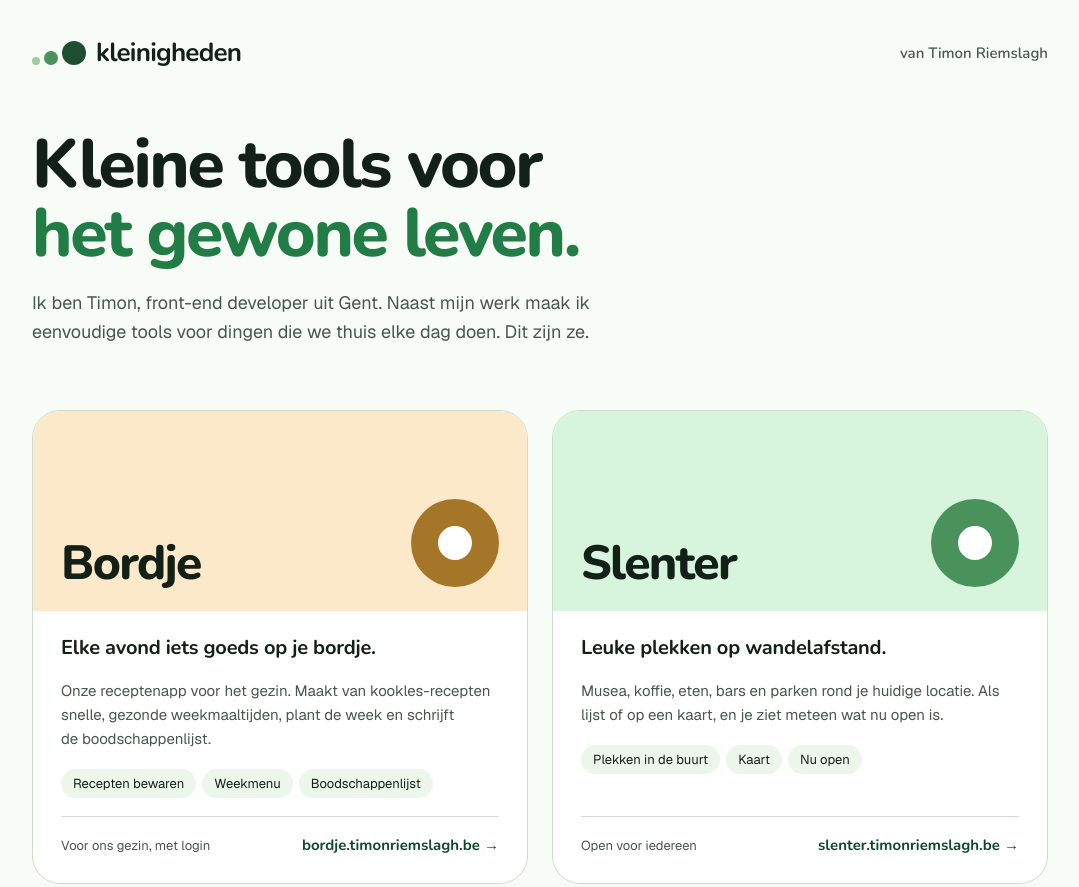
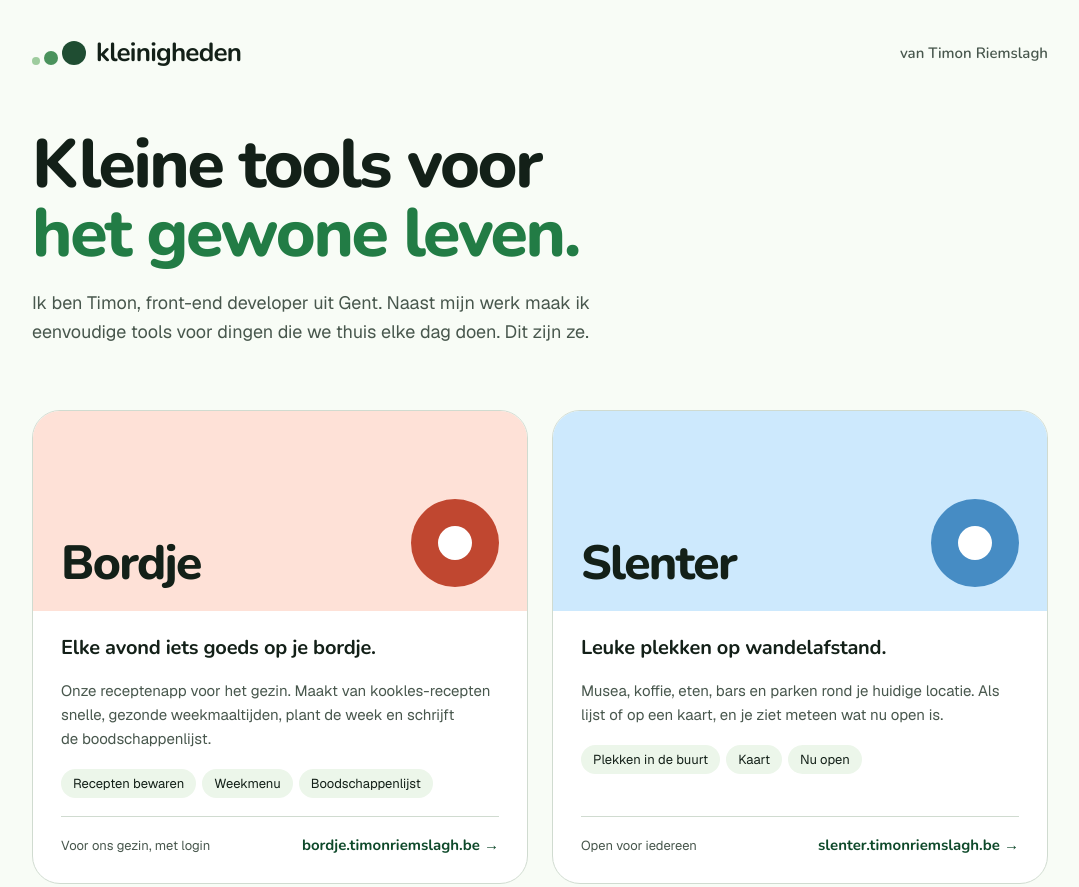
Before and after one commit to TimonRiemslagh/timonriemslagh, a plain HTML site: page index.html in a window 1280 px wide. Shown: the top 887 px of the page, without its empty margins (100-1179 px from the left). Drawn offline with nearby package versions, Linux system fonts and the light colour scheme.

Commit message:
Use each app's own colours on the tool cards
Co-Authored-By: Claude Opus 5.5 <noreply@anthropic.com>

```diff
--- a/index.html
+++ b/index.html
@@ -31,9 +31,9 @@
   <main class="toolsection rise d2">
     <div class="tools">
       <a class="tool" href="https://bordje.timonriemslagh.be">
-        <div class="panel p-cook">
+        <div class="panel p-bordje">
           <h2 class="tname">Bordje</h2>
-          <span class="orb o-cook" aria-hidden="true"><i></i></span>
+          <span class="orb o-bordje" aria-hidden="true"><i></i></span>
         </div>
         <div class="body">
           <p class="tagline">Elke avond iets goeds op je bordje.</p>
@@ -50,9 +50,9 @@
         </div>
       </a>
       <a class="tool" href="https://slenter.timonriemslagh.be">
-        <div class="panel p-walk">
+        <div class="panel p-slenter">
           <h2 class="tname">Slenter</h2>
-          <span class="orb o-walk" aria-hidden="true"><i></i></span>
+          <span class="orb o-slenter" aria-hidden="true"><i></i></span>
         </div>
         <div class="body">
           <p class="tagline">Leuke plekken op wandelafstand.</p>
--- a/styles.css
+++ b/styles.css
@@ -10,10 +10,10 @@
   --dot-1: oklch(0.8 0.08 145);
   --dot-2: oklch(0.6 0.11 150);
   --dot-3: oklch(0.38 0.07 155);
-  --cook: oklch(0.6 0.11 75);
-  --cook-bg: oklch(0.94 0.045 80);
-  --walk: oklch(0.6 0.11 150);
-  --walk-bg: oklch(0.94 0.045 150);
+  --bordje: oklch(0.56 0.16 33);
+  --bordje-bg: oklch(0.93 0.035 40);
+  --slenter: oklch(0.62 0.11 245);
+  --slenter-bg: oklch(0.92 0.04 238);
   --round: "Nunito", "Helvetica Neue", sans-serif;
   --sans: "Geist", "Helvetica Neue", Helvetica, sans-serif;
   --mono: "Geist Mono", ui-monospace, monospace;
@@ -53,13 +53,13 @@ ul { padding: 0; list-style: none; }
 .tool { display: flex; flex-direction: column; border-radius: 28px; background: #fff; border: 1px solid var(--line); overflow: hidden; color: var(--ink); transition: transform .25s ease, box-shadow .25s ease, border-color .25s ease; }
 .tool:hover { transform: translateY(-4px); border-color: var(--leaf); box-shadow: 0 22px 44px -28px oklch(0.4 0.1 152 / 0.5); color: var(--ink); }
 .panel { height: 200px; display: flex; align-items: flex-end; justify-content: space-between; padding: 24px 28px; gap: 16px; }
-.p-cook { background: var(--cook-bg); }
-.p-walk { background: var(--walk-bg); }
+.p-bordje { background: var(--bordje-bg); }
+.p-slenter { background: var(--slenter-bg); }
 .tname { font-family: var(--round); font-weight: 800; font-size: 48px; line-height: 1; letter-spacing: -0.035em; }
 .orb { width: 88px; height: 88px; border-radius: 50%; flex: none; display: flex; align-items: center; justify-content: center; }
 .orb i { display: block; width: 34px; height: 34px; border-radius: 50%; background: #fff; }
-.o-cook { background: var(--cook); }
-.o-walk { background: var(--walk); }
+.o-bordje { background: var(--bordje); }
+.o-slenter { background: var(--slenter); }
 .body { padding: 24px 28px 28px; display: flex; flex-direction: column; gap: 18px; flex: 1; }
 .tagline { font-family: var(--round); font-weight: 700; font-size: 20px; line-height: 1.3; letter-spacing: -0.01em; }
 .desc { font-size: 15px; line-height: 1.6; color: var(--ink-soft); }
```
